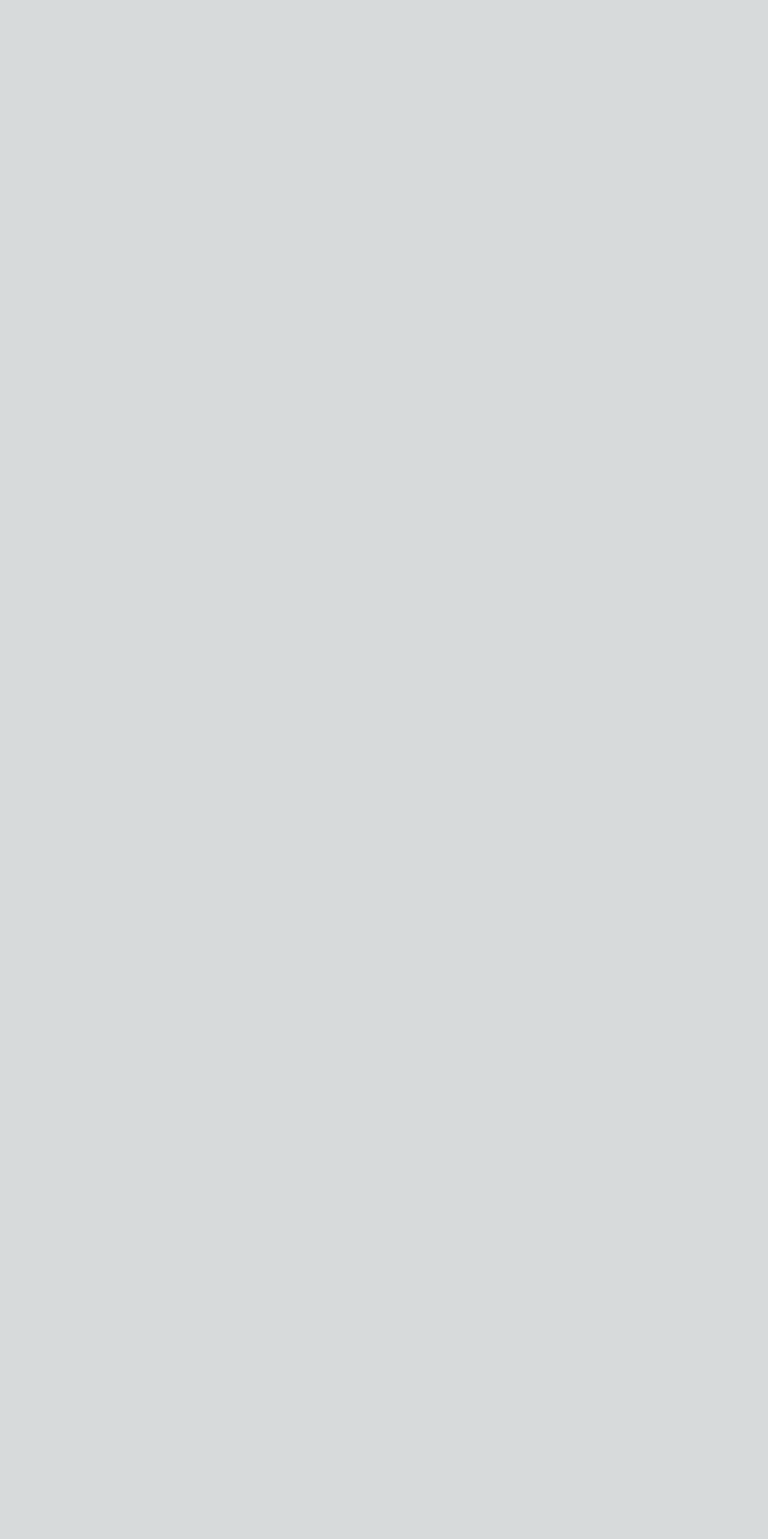
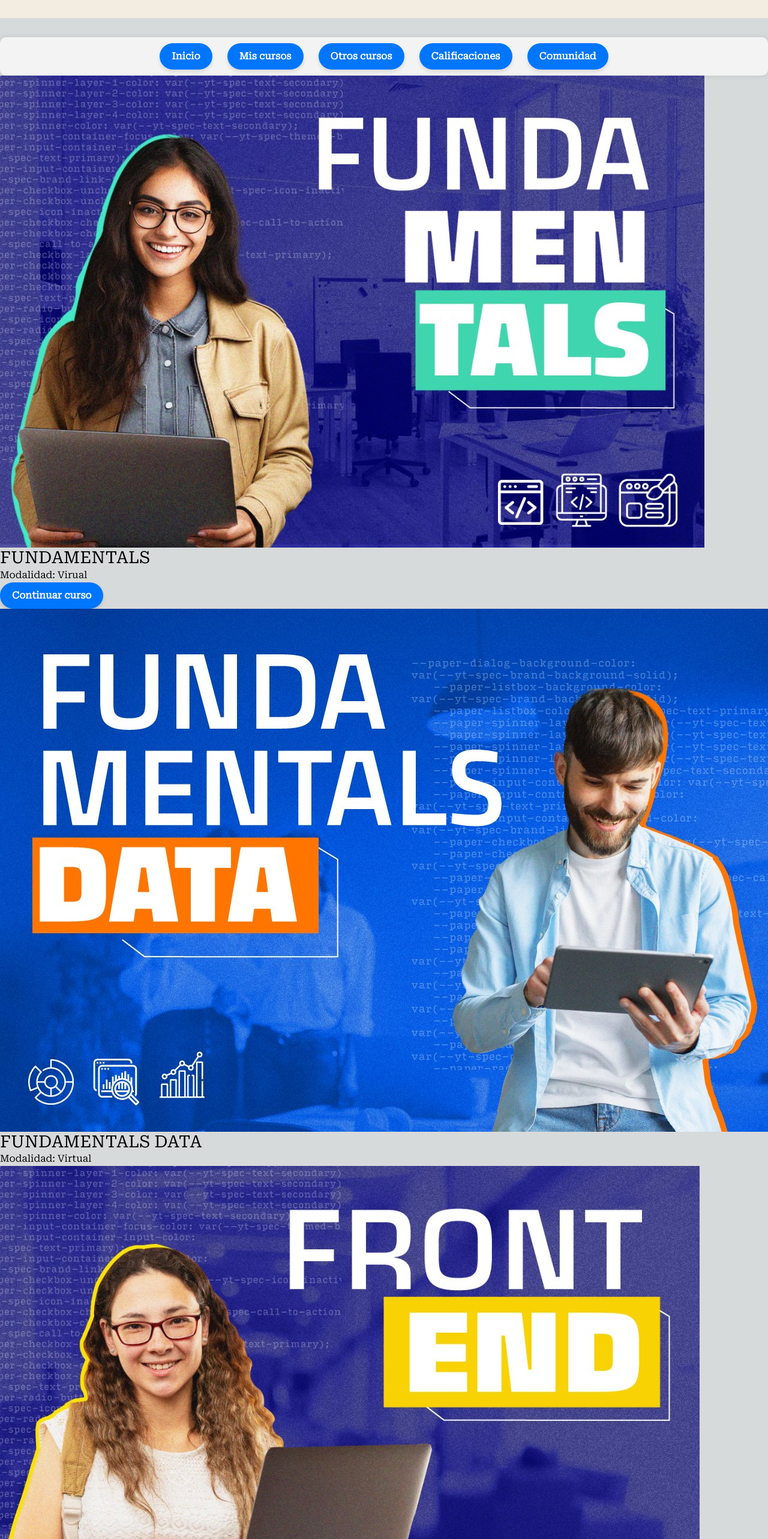
Before and after one commit to rebenew/frontendOmegaCursos, an Angular app: page /home-student in a window 1280 px wide. Before the commit this address led to /. Shown: the part 234-2800 px from the top of the page at 60% size. Before the commit the page ends 800 px from the top, so only its background shows below. Built offline with nearby package versions, Linux system fonts and the light colour scheme.

Commit message:
Refactor routing structure in app.routes.ts and fix image tag issues in home-student.component.html

```diff
--- a/src/app/app.routes.ts
+++ b/src/app/app.routes.ts
@@ -8,14 +8,20 @@ import { VistaCursosComponent } from './vista-cursos/vista-cursos.component';
 
 
 export const routes: Routes = [
-  {path: 'admin-dashboard',
+  {
+    path: '',
+    component: VistaCursosComponent
+  },
+  //admin-dashboard
+  {
+    path: 'admin-dashboard',
     component: AdminDashboardComponent,
     children: [
       {
         path: 'dashboard',
         loadComponent: () => import('./components/admin-course-components/admin-dashboard/admin-dashboard.component')
           .then(m => m.AdminDashboardComponent),
-   canActivate: [AuthGuard]
+        // canActivate: [AuthGuard]
       },
       {
         path: 'courses',
@@ -41,19 +47,21 @@ export const routes: Routes = [
           .then(m => m.LoginComponent)
       },
 
- {
-  path: '',
-  component: VistaCursosComponent,
+      // {
+      //   path: '',
+      //   component: VistaCursosComponent,
+      // },
+      // { path: 'dashboard', component: AdminDashboardComponent },
+    ],
   },
-
+  //Dashboard mentor
   { path: 'dashboard_mentor', component: DashboardComponent },
-{ path: 'dashboard', component: AdminDashboardComponent },
+  //Home Student Component
   {
     path: 'home-student',
     title: 'Home - Student',
     component: HomeStudentComponent,
   },
-
   // More courses
   {
     path: 'more-courses',
@@ -73,7 +81,6 @@ export const routes: Routes = [
         './students-dashboard/more-courses/courses-details/courses-details.component'
       ).then((m) => m.CoursesDetailsComponent),
   },
-
   //Course content
   {
     path: 'course-content/:id',
@@ -110,10 +117,6 @@ export const routes: Routes = [
       },
     ],
   },
-
   //Default path
-{ path: '**', redirectTo: '', pathMatch: 'full' },
-
-   ]
-  }
+  { path: '**', redirectTo: '', pathMatch: 'full' }
 ];
--- a/src/app/students-dashboard/home-student/home-student.component.html
+++ b/src/app/students-dashboard/home-student/home-student.component.html
@@ -19,9 +19,7 @@ SECCIÓN DE BIENVENIDA
     <section class="courses-section">
       <div class="course-card">
         <div class="course-card-img">
-          <img src="assets/students-dashboard-imgs/fundamentals-nodo.jpg" <img
-            src="assets/students-dashboard-imgs/fundamentals-nodo.jpg"
-            alt="Comienza este recorrido por Fundamentals, el denominado módulo cero. Lo llamamos así porque es el que toda persona que quiera hacer parte de este nivel base debe alcanzar. La invitación es a que abordes la lógica de programación, que analices cómo se resuelven los problemas desde la parte y el pensamiento computacional, y que comprendas cómo funciona una computadora y cómo nos genera soluciones. Ten en cuenta que este es el nivel que debes abordar antes de estudiar desarrollo Front, desarrollo Back y desarrollo en nube.    ¡Adelante con este corto módulo e inicia esta adaptación al mundo digital!"
+          <img src="assets/students-dashboard-imgs/fundamentals-nodo.jpg" alt="Comienza este recorrido por Fundamentals, el denominado módulo cero. Lo llamamos así porque es el que toda persona que quiera hacer parte de este nivel base debe alcanzar. La invitación es a que abordes la lógica de programación, que analices cómo se resuelven los problemas desde la parte y el pensamiento computacional, y que comprendas cómo funciona una computadora y cómo nos genera soluciones. Ten en cuenta que este es el nivel que debes abordar antes de estudiar desarrollo Front, desarrollo Back y desarrollo en nube.    ¡Adelante con este corto módulo e inicia esta adaptación al mundo digital!"
             class="course-img" title="Fundamentals web"> <!--aquí va la imagen de la card-->
           <div class="course-card-content">
             <div class="course-class-title">
@@ -49,9 +47,7 @@ SECCIÓN DE BIENVENIDA
 
       <div class="course-card">
         <div class="course-card-img">
-          <img src="assets/students-dashboard-imgs/frontend-nodo.jpg" <img
-            src="assets/students-dashboard-imgs/frontend-nodo.jpg"
-            alt="Inicia el recorrido por este curso con el abordaje de cuatro temas esenciales: Estructura de Datos I, HTML, CSS y Typescript. Empieza en las ciencias básicas y llega hasta el ciclo especializado desde lo más general hasta lo más específico.   Recomendamos una dedicación mínima de 26 horas a la semana, para completar:  el contenido en plataforma diseñado con metodología Edublocks.   72 horas de mentorías con expertos en la industria. 72 horas de inglés para tecnología, con encuentros sincrónicos y actividades en plataforma. Potencia tus habilidades con Nodo EAFIT, contáctanos para conocer más sobre la ruta de formación en Desarrollo Web."
+          <img src="assets/students-dashboard-imgs/frontend-nodo.jpg" alt="Inicia el recorrido por este curso con el abordaje de cuatro temas esenciales: Estructura de Datos I, HTML, CSS y Typescript. Empieza en las ciencias básicas y llega hasta el ciclo especializado desde lo más general hasta lo más específico.   Recomendamos una dedicación mínima de 26 horas a la semana, para completar:  el contenido en plataforma diseñado con metodología Edublocks.   72 horas de mentorías con expertos en la industria. 72 horas de inglés para tecnología, con encuentros sincrónicos y actividades en plataforma. Potencia tus habilidades con Nodo EAFIT, contáctanos para conocer más sobre la ruta de formación en Desarrollo Web."
             class="course-img" title="Frontend"> <!--aquí va la imagen de la card-->
           <div class="course-card-content">
             <div class="course-class-title">
@@ -64,9 +60,7 @@ SECCIÓN DE BIENVENIDA
 
       <div class="course-card">
         <div class="course-card-img">
-          <img src="assets/students-dashboard-imgs/backend-nodo.jpg" <img
-            src="assets/students-dashboard-imgs/backend-nodo.jpg"
-            alt="Aquí podrás crear los servicios y las funciones que procesan los datos del usuario y que retornan una respuesta. Aprenderás cómo se cumple este proceso y qué existe luego de que alguien teclea “Enviar”. En el módulo de Backend adquirirás habilidades en programación orientada a objetos con Java, manejo de APIs, utilización del framework Spring Boot, y bases de datos SQL y NoSQL, todo enriquecido con aplicaciones prácticas y trabajo colaborativo que te ayudará a desarrollar soft skills. Recomendamos una dedicación mínima de 26 horas a la semana, para completar: el contenido en plataforma diseñado con metodología Edublocks. 72 horas de mentorías con expertos en la industria. 72 horas de inglés para tecnología, con encuentros sincrónicos y actividades en plataforma. Potencia tus habilidades con Nodo EAFIT, contáctanos para conocer más sobre la ruta de formación en Desarrollo Web."
+          <img src="assets/students-dashboard-imgs/backend-nodo.jpg" alt="Aquí podrás crear los servicios y las funciones que procesan los datos del usuario y que retornan una respuesta. Aprenderás cómo se cumple este proceso y qué existe luego de que alguien teclea “Enviar”. En el módulo de Backend adquirirás habilidades en programación orientada a objetos con Java, manejo de APIs, utilización del framework Spring Boot, y bases de datos SQL y NoSQL, todo enriquecido con aplicaciones prácticas y trabajo colaborativo que te ayudará a desarrollar soft skills. Recomendamos una dedicación mínima de 26 horas a la semana, para completar: el contenido en plataforma diseñado con metodología Edublocks. 72 horas de mentorías con expertos en la industria. 72 horas de inglés para tecnología, con encuentros sincrónicos y actividades en plataforma. Potencia tus habilidades con Nodo EAFIT, contáctanos para conocer más sobre la ruta de formación en Desarrollo Web."
             class="course-img" title="Backend"> <!--aquí va la imagen de la card-->
           <div class="course-card-content">
             <div class="course-class-title">
```
Lines whose indentation alone changed are shown as unchanged.
